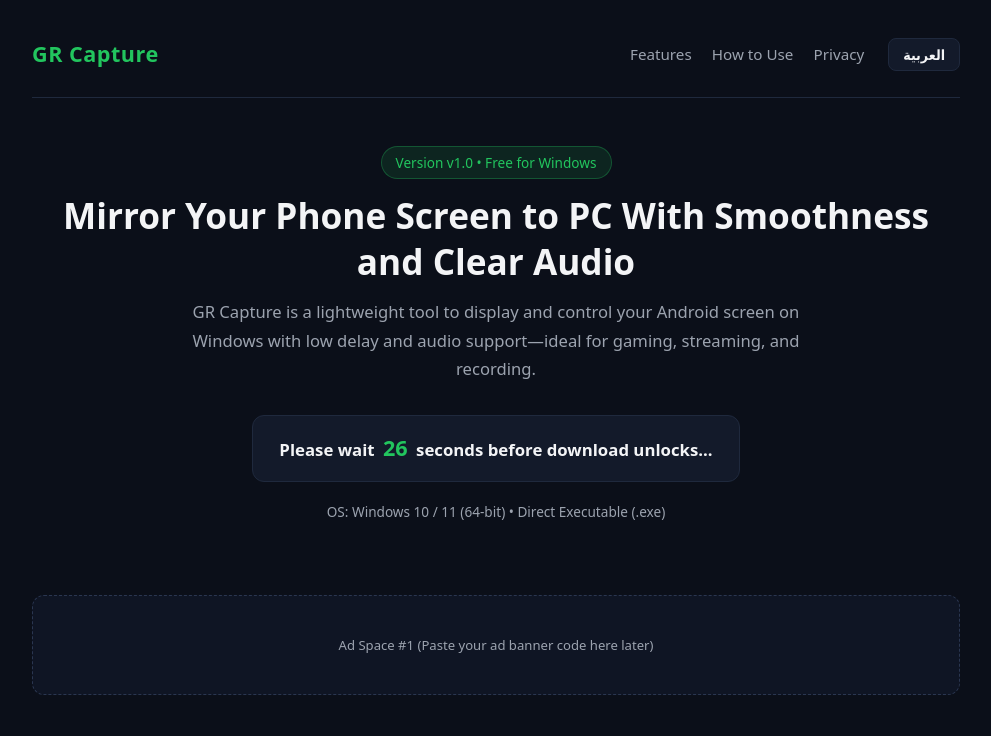
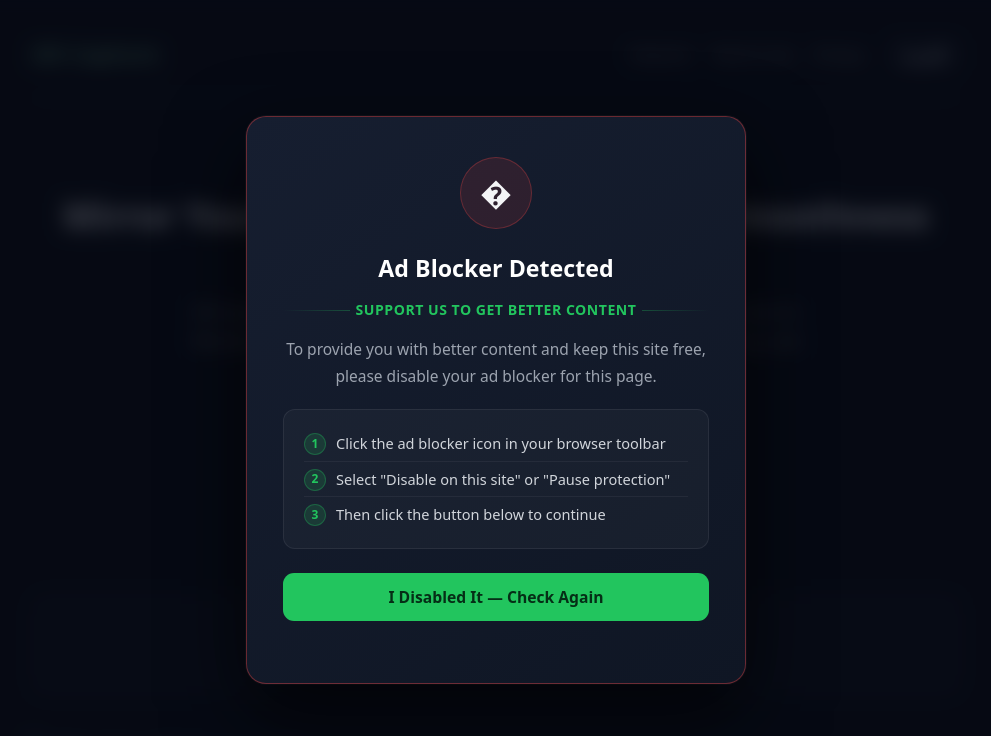
Before and after one commit to brnamj-glitch/GR-Capture, a plain HTML site: page index.html in a window 1280 px wide. Shown: the top 736 px of the page, without its empty margins (144-1135 px from the left). Drawn offline with Linux system fonts and the light colour scheme.

Commit message:
Add files via upload

```diff
--- a/index.html
+++ b/index.html
@@ -71,61 +71,117 @@
     }
     .btn-download:hover { background: var(--accent-hover); transform: translateY(-2px); }
 
-    /* ===== Adblock overlay - يغطي الصفحة كلها ===== */
+    /* =====================================================
+       ADBLOCK OVERLAY
+       - الشاشة الضبابية تغطي المحتوى خلفها
+       - الكارد يظهر في المنتصف
+    ===================================================== */
     .adblock-overlay {
       display: none;
       position: fixed;
       inset: 0;
       z-index: 9999;
-      background: rgba(5, 8, 18, 0.97);
-      backdrop-filter: blur(6px);
+      /* ضباب وتعتيم على المحتوى الخلفي */
+      background: rgba(5, 8, 20, 0.75);
+      backdrop-filter: blur(10px) saturate(0.4);
+      -webkit-backdrop-filter: blur(10px) saturate(0.4);
       align-items: center;
       justify-content: center;
       padding: 20px;
+      /* ظهور بانيميشن ناعم */
+      animation: overlayIn 0.35s ease;
+    }
+    @keyframes overlayIn {
+      from { opacity: 0; backdrop-filter: blur(0px); }
+      to   { opacity: 1; backdrop-filter: blur(10px) saturate(0.4); }
     }
     .adblock-overlay.active { display: flex; }
+
     .adblock-modal {
-      background: #131a2a;
-      border: 1px solid rgba(239, 68, 68, 0.5);
-      border-radius: 18px;
-      padding: 36px 32px;
-      max-width: 520px;
+      background: linear-gradient(145deg, #161e30, #0f1624);
+      border: 1px solid rgba(239, 68, 68, 0.4);
+      border-radius: 20px;
+      padding: 40px 36px 32px;
+      max-width: 500px;
       width: 100%;
       text-align: center;
-      box-shadow: 0 20px 60px rgba(0,0,0,0.6);
+      box-shadow: 0 30px 80px rgba(0,0,0,0.7), 0 0 0 1px rgba(255,255,255,0.04);
+      animation: modalIn 0.4s cubic-bezier(0.34,1.56,0.64,1);
     }
-    .adblock-icon { font-size: 3rem; margin-bottom: 14px; }
-    .adblock-modal h2 { color: #fff; font-size: 1.4rem; margin-bottom: 10px; }
-    .adblock-modal p { color: #9ca3af; font-size: 0.97rem; line-height: 1.65; margin-bottom: 10px; }
-    .adblock-steps {
-      background: rgba(239, 68, 68, 0.08);
-      border: 1px solid rgba(239, 68, 68, 0.25);
-      border-radius: 10px;
-      padding: 14px 18px;
+    @keyframes modalIn {
+      from { transform: scale(0.88) translateY(20px); opacity: 0; }
+      to   { transform: scale(1) translateY(0); opacity: 1; }
+    }
+
+    .ab-icon-wrap {
+      width: 72px; height: 72px;
+      background: rgba(239, 68, 68, 0.12);
+      border: 1px solid rgba(239, 68, 68, 0.3);
+      border-radius: 50%;
+      display: flex; align-items: center; justify-content: center;
+      font-size: 2rem;
+      margin: 0 auto 20px;
+    }
+
+    .adblock-modal h2 {
+      color: #fff; font-size: 1.45rem; margin-bottom: 10px; font-weight: 800;
+    }
+
+    .ab-subtitle {
+      color: var(--accent); font-size: 0.88rem; font-weight: 700;
+      letter-spacing: 0.5px; text-transform: uppercase; margin-bottom: 14px;
+      display: flex; align-items: center; justify-content: center; gap: 6px;
+    }
+    .ab-subtitle::before, .ab-subtitle::after {
+      content: ""; flex: 1; height: 1px;
+      background: linear-gradient(to right, transparent, rgba(34,197,94,0.3));
+    }
+    .ab-subtitle::after {
+      background: linear-gradient(to left, transparent, rgba(34,197,94,0.3));
+    }
+
+    .adblock-modal p.ab-desc {
+      color: #9ca3af; font-size: 0.97rem; line-height: 1.7; margin-bottom: 20px;
+    }
+
+    .ab-steps {
+      background: rgba(255,255,255,0.03);
+      border: 1px solid rgba(255,255,255,0.07);
+      border-radius: 12px;
+      padding: 16px 20px;
       text-align: start;
-      margin: 14px 0 20px;
-      color: #fca5a5;
-      font-size: 0.9rem;
+      margin-bottom: 24px;
+      list-style: none;
     }
-    .adblock-steps li { margin-bottom: 6px; list-style: none; padding-inline-start: 4px; }
-    .adblock-steps li::before { content: "✦ "; color: #ef4444; }
+    .ab-steps li {
+      color: #d1d5db; font-size: 0.91rem; padding: 5px 0;
+      display: flex; align-items: flex-start; gap: 10px;
+    }
+    .ab-steps li + li { border-top: 1px solid rgba(255,255,255,0.05); }
+    .ab-step-num {
+      min-width: 22px; height: 22px;
+      background: rgba(34,197,94,0.15);
+      border: 1px solid rgba(34,197,94,0.3);
+      border-radius: 50%;
+      color: var(--accent);
+      font-size: 0.75rem; font-weight: 800;
+      display: flex; align-items: center; justify-content: center;
+      margin-top: 2px; flex-shrink: 0;
+    }
+
     .recheck-btn {
       background: var(--accent); color: #052e16; border: none;
-      padding: 12px 28px; border-radius: 10px; cursor: pointer;
+      padding: 13px 28px; border-radius: 11px; cursor: pointer;
       font-weight: 800; font-size: 0.98rem; transition: 0.2s;
-      width: 100%;
+      width: 100%; display: flex; align-items: center; justify-content: center; gap: 8px;
     }
-    .recheck-btn:hover { background: var(--accent-hover); }
+    .recheck-btn:hover:not(:disabled) { background: var(--accent-hover); transform: translateY(-1px); }
+    .recheck-btn:disabled { opacity: 0.6; cursor: not-allowed; transform: none; }
+
     .recheck-status {
-      margin-top: 10px; font-size: 0.85rem; color: var(--muted); min-height: 20px;
+      margin-top: 10px; font-size: 0.85rem; color: #f87171; min-height: 20px;
+      font-weight: 600;
     }
-
-    .adblock-lock {
-      background: var(--danger-bg); border: 1px solid rgba(239, 68, 68, 0.45);
-      color: #fecaca; padding: 16px 20px; border-radius: 12px; max-width: 620px;
-      text-align: center; font-size: 0.95rem;
-    }
-    .adblock-lock strong { color: #fff; display: block; margin-bottom: 4px; font-size: 1rem; }
 
     .meta-info { margin-top: 8px; font-size: 0.85rem; color: var(--muted); }
 
@@ -135,16 +191,10 @@
       min-height: 100px; display: flex; flex-direction: column; align-items: center; justify-content: center;
       position: relative;
     }
-
-    /* عنصر وهمي لكشف حظر CSS من مانع الإعلانات */
     .ad-probe-box {
-      width: 320px;
-      height: 55px;
-      display: flex;
-      align-items: center;
-      justify-content: center;
-      font-size: 0.82rem;
-      color: var(--muted);
+      width: 320px; height: 55px; display: flex;
+      align-items: center; justify-content: center;
+      font-size: 0.82rem; color: var(--muted);
     }
 
     .section { margin: 44px 0; }
@@ -164,20 +214,44 @@
     footer a { color: var(--accent); text-decoration: none; margin: 0 8px; }
 
     .hidden { display: none !important; }
+
+    /* spinner للزر */
+    @keyframes spin { to { transform: rotate(360deg); } }
+    .spinner {
+      width: 16px; height: 16px;
+      border: 2px solid rgba(5,46,22,0.4);
+      border-top-color: #052e16;
+      border-radius: 50%;
+      animation: spin 0.7s linear infinite;
+    }
   </style>
 </head>
 <body>
 
-  <!-- ===== Overlay مانع الإعلانات (يغطي كامل الصفحة) ===== -->
-  <div class="adblock-overlay" id="adblockOverlay" role="dialog" aria-modal="true">
+  <!-- ===================================================
+       ADBLOCK OVERLAY — شاشة ضبابية + كارد تحذير
+  =================================================== -->
+  <div class="adblock-overlay" id="adblockOverlay" role="dialog" aria-modal="true" aria-labelledby="ab-title">
     <div class="adblock-modal">
-      <div class="adblock-icon">🚫</div>
+      <div class="ab-icon-wrap">�️</div>
       <h2 id="ab-title">Ad Blocker Detected!</h2>
-      <p id="ab-desc">This site relies on ads to remain free. Please disable your ad blocker to continue and unlock the download button.</p>
-      <ul class="adblock-steps" id="ab-steps">
-        <li id="ab-s1">Click the ad blocker icon in your browser toolbar</li>
-        <li id="ab-s2">Choose "Disable on this site" or "Pause"</li>
-        <li id="ab-s3">Refresh or click the button below once done</li>
+      <p class="ab-subtitle" id="ab-subtitle">Support us to get better content</p>
+      <p class="ab-desc" id="ab-desc">
+        To provide you with better content and keep this site free, please disable your ad blocker for this page.
+      </p>
+      <ul class="ab-steps" id="ab-steps">
+        <li>
+          <span class="ab-step-num">1</span>
+          <span id="ab-s1">Click the ad blocker icon in your browser toolbar</span>
+        </li>
+        <li>
+          <span class="ab-step-num">2</span>
+          <span id="ab-s2">Select "Disable on this site" or "Pause protection"</span>
+        </li>
+        <li>
+          <span class="ab-step-num">3</span>
+          <span id="ab-s3">Then click the button below to continue</span>
+        </li>
       </ul>
       <button class="recheck-btn" id="recheckBtn" type="button" onclick="recheckAdblock()">
         <span id="ab-recheckLabel">I Disabled It — Check Again</span>
@@ -186,6 +260,9 @@
     </div>
   </div>
 
+  <!-- ===================================================
+       MAIN CONTENT
+  =================================================== -->
   <div class="container">
     <header>
       <div class="logo">GR Capture</div>
@@ -231,7 +308,7 @@
       </div>
     </section>
 
-    <!-- مساحة إعلانية 1 + عناصر فحص شائعة (تُستخدم لكشف الحظر) -->
+    <!-- مساحة إعلانية 1 -->
     <div class="ad-slot" id="ad-top">
       <div class="adsbygoogle ad-probe-box" id="google_ads_iframe_1" data-ad-slot="1001">
         <span data-i18n="adTopText">Ad Space #1 (Paste your ad banner code here later)</span>
@@ -291,11 +368,17 @@
     </footer>
   </div>
 
-  <!--
-    ads.js: ملف محلي باسم إعلاني — يضبط window.__grAdsLoaded = true عند تحميله.
-    إذا منع الـ adblock تحميله، يبقى __grAdsLoaded = false وهذا أحد مؤشرات الكشف.
-  -->
+  <!-- ads.js محلي -->
   <script src="ads.js" async></script>
+
+  <!-- طُعم خارجي: doubleclick.net محجوب في كل قوائم الحجب بما فيها Brave -->
+  <script>window.__grExtProbeBlocked = true;</script>
+  <script
+    src="https://www3.doubleclick.net/pagead/js/adsbygoogle.js"
+    onload="window.__grExtProbeBlocked = false;"
+    onerror="window.__grExtProbeBlocked = true;"
+    async
+  ></script>
 
   <script>
     /* ============================================================
@@ -333,12 +416,12 @@
         termsText: "<strong>Disclaimer:</strong> Provided for personal and educational use. All rights reserved to the GR Capture developer.",
         footerCopy: "© 2026 GR Capture — All rights reserved",
         contactUs: "Contact",
-        // Overlay texts
-        abTitle: "Ad Blocker Detected!",
-        abDesc: "This site relies on ads to remain free. Please disable your ad blocker to continue and unlock the download button.",
+        abTitle: "Ad Blocker Detected",
+        abSubtitle: "Support us to get better content",
+        abDesc: "To provide you with better content and keep this site free, please disable your ad blocker for this page.",
         abS1: "Click the ad blocker icon in your browser toolbar",
-        abS2: "Choose \"Disable on this site\" or \"Pause\"",
-        abS3: "Refresh or click the button below once done",
+        abS2: "Select \"Disable on this site\" or \"Pause protection\"",
+        abS3: "Then click the button below to continue",
         abRecheck: "I Disabled It — Check Again",
         abChecking: "Checking...",
         abStillBlocked: "Ad blocker is still active. Please fully disable it for this site."
@@ -374,12 +457,12 @@
         termsText: "<strong>إخلاء المسؤولية:</strong> البرنامج متاح للاستخدام الشخصي والتعليمي. جميع الحقوق محفوظة لمطور GR Capture.",
         footerCopy: "© 2026 GR Capture — جميع الحقوق محفوظة",
         contactUs: "تواصل معنا",
-        // Overlay texts
-        abTitle: "تم اكتشاف مانع إعلانات!",
-        abDesc: "يعتمد هذا الموقع على الإعلانات ليبقى مجانياً. يرجى إيقاف مانع الإعلانات للمتابعة وفتح زر التحميل.",
+        abTitle: "تم اكتشاف مانع إعلانات",
+        abSubtitle: "ساعدنا لنقدم لك محتوى أفضل",
+        abDesc: "لتقديم محتوى أفضل والإبقاء على هذا الموقع مجانياً، يرجى إيقاف مانع الإعلانات لهذه الصفحة.",
         abS1: "انقر على أيقونة مانع الإعلانات في شريط المتصفح",
-        abS2: "اختر \"تعطيل لهذا الموقع\" أو \"إيقاف مؤقت\"",
-        abS3: "أعد تحميل الصفحة أو اضغط الزر أدناه",
+        abS2: "اختر \"تعطيل لهذا الموقع\" أو \"إيقاف الحماية\"",
+        abS3: "ثم اضغط على الزر أدناه للمتابعة",
         abRecheck: "أوقفته — افحص مرة أخرى",
         abChecking: "جارٍ الفحص...",
         abStillBlocked: "مانع الإعلانات لا يزال نشطاً. يرجى تعطيله كلياً لهذا الموقع."
@@ -389,11 +472,12 @@
     /* ============================================================
        STATE
     ============================================================ */
-    let currentLang = "en";
-    let timeLeft = 30;
+    let currentLang      = "en";
+    let timeLeft         = 30;
     let countdownInterval = null;
-    let timerFinished = false;
-    let adblockConfirmed = false; // true = تم التحقق بأنه لا يوجد حجب
+    let watchdogInterval  = null; // فحص دوري أثناء العداد
+    let timerFinished    = false;
+    let adblockConfirmed = false;
 
     /* ============================================================
        DOM REFS
@@ -408,67 +492,63 @@
     const langToggle     = document.getElementById("langToggle");
 
     /* ============================================================
-       ADBLOCK DETECTION  — طبقات متعددة
+       ADBLOCK DETECTION
     ============================================================ */
 
-    /**
-     * الطبقة 1: هل ads.js فشل في التحميل؟
-     * ads.js يضبط window.__grAdsLoaded = true عند تحميله.
-     * إذا بقي false أو undefined → محجوب.
-     */
-    function checkScriptBlocked() {
-      return !window.__grAdsLoaded;
+    // الطبقة 1: الطُعم الخارجي (doubleclick.net) — يكشف Brave وكل adblock
+    function checkExternalProbeBlocked() {
+      return window.__grExtProbeBlocked !== false;
     }
 
-    /**
-     * الطبقة 2: فحص CSS — ينشئ div بكلاس adsbygoogle
-     * مانعو الإعلانات يخفونه (height=0 أو display:none).
-     */
+    // الطبقة 2: فحص CSS — div بكلاسات إعلانية
     function checkCSSBlocked() {
       const probe = document.createElement("div");
-      probe.className = "pub_300x250 pub_300x250m pub_728x90 textAds";
-      probe.style.cssText = "position:absolute;left:-9999px;width:1px;height:1px;";
+      probe.className = "adsbygoogle pub_300x250 pub_300x250m pub_728x90 textAds";
+      probe.style.cssText = "position:fixed;top:-9999px;left:-9999px;width:300px;height:250px;pointer-events:none;";
       probe.setAttribute("data-ad-slot", "9999");
       document.body.appendChild(probe);
-      const rect = probe.getBoundingClientRect();
-      const blocked = (rect.height === 0 || rect.width === 0 || probe.offsetParent === null);
+      const rect   = probe.getBoundingClientRect();
+      const styles = window.getComputedStyle(probe);
+      const blocked = (
+        rect.height === 0 || rect.width === 0 ||
+        styles.display === "none" ||
+        styles.visibility === "hidden" ||
+        styles.opacity === "0"
+      );
       document.body.removeChild(probe);
       return blocked;
     }
 
-    /**
-     * الطبقة 3: فحص fetch لملف باسم إعلاني
-     * بعض الـ adblockers تمنع طلبات الشبكة لأسماء مشبوهة.
-     * نجرب جلب ads.js مرة أخرى (يفشل إذا كانت URL محظورة).
-     * هذا الفحص async ونستخدمه فقط كمؤشر إضافي.
-     */
+    // الطبقة 3: fetch لـ URL إعلاني خارجي
     async function checkFetchBlocked() {
       try {
-        const res = await fetch("ads.js?_=" + Date.now(), { cache: "no-store" });
-        return !res.ok;
+        const controller = new AbortController();
+        const tid = setTimeout(() => controller.abort(), 2000);
+        await fetch(
+          "https://pagead2.googlesyndication.com/pagead/js/adsbygoogle.js?client=test",
+          { method: "HEAD", mode: "no-cors", signal: controller.signal, cache: "no-store" }
+        );
+        clearTimeout(tid);
+        return false;
       } catch {
         return true;
       }
     }
 
-    /**
-     * isAdBlocked — يجمع كل الطبقات
-     * إذا طبقة واحدة رجعت true → محجوب
-     */
     async function isAdBlocked() {
-      if (checkScriptBlocked()) return true;
-      if (checkCSSBlocked())    return true;
-      const fetchBlocked = await checkFetchBlocked();
-      if (fetchBlocked) return true;
-      return false;
+      await new Promise(r => setTimeout(r, 200));
+      if (checkExternalProbeBlocked()) return true;
+      if (checkCSSBlocked())           return true;
+      return await checkFetchBlocked();
     }
 
     /* ============================================================
-       OVERLAY — إظهار/إخفاء
+       OVERLAY
     ============================================================ */
     function showAdblockOverlay() {
       adblockOverlay.classList.add("active");
       stopTimer();
+      stopWatchdog();
     }
 
     function hideAdblockOverlay() {
@@ -481,31 +561,57 @@
       const t = translations[currentLang];
       recheckStatus.textContent = "";
       recheckBtn.disabled = true;
-      document.getElementById("ab-recheckLabel").textContent = t.abChecking;
+      // أظهر spinner
+      document.getElementById("ab-recheckLabel").textContent = "";
+      recheckBtn.innerHTML = '<div class="spinner"></div><span id="ab-recheckLabel">' + t.abChecking + '</span>';
 
-      // ننتظر لحظة قصيرة حتى يأخذ المتصفح وقته بعد تعطيل الـ adblock
-      await new Promise(r => setTimeout(r, 900));
+      await new Promise(r => setTimeout(r, 600));
 
-      // أعد تحميل ads.js ديناميكياً لإعادة ضبط __grAdsLoaded
-      window.__grAdsLoaded = false;
+      // أعد تحميل الطُعم الخارجي
+      window.__grExtProbeBlocked = true;
       await new Promise((resolve) => {
         const s = document.createElement("script");
-        s.src = "ads.js?rechk=" + Date.now();
-        s.onload = () => resolve();
-        s.onerror = () => resolve();
+        s.src = "https://www3.doubleclick.net/pagead/js/adsbygoogle.js?rechk=" + Date.now();
+        s.onload  = () => { window.__grExtProbeBlocked = false; resolve(); };
+        s.onerror = () => { window.__grExtProbeBlocked = true;  resolve(); };
         document.head.appendChild(s);
-        setTimeout(resolve, 1500); // timeout احتياطي
+        setTimeout(resolve, 2500);
       });
 
       const blocked = await isAdBlocked();
       recheckBtn.disabled = false;
-      document.getElementById("ab-recheckLabel").textContent = t.abRecheck;
+      recheckBtn.innerHTML = '<span id="ab-recheckLabel">' + t.abRecheck + '</span>';
 
       if (!blocked) {
         hideAdblockOverlay();
-        startTimer(); // ابدأ العداد فوراً بعد التحقق
+        startTimer();
+        startWatchdog(); // ابدأ المراقبة المستمرة
       } else {
         recheckStatus.textContent = t.abStillBlocked;
+      }
+    }
+
+    /* ============================================================
+       WATCHDOG — فحص دوري كل 5 ثواني أثناء العداد
+       لو المستخدم شغّل الـ adblock مرة ثانية → تظهر الشاشة فوراً
+    ============================================================ */
+    function startWatchdog() {
+      if (watchdogInterval) return;
+      watchdogInterval = setInterval(async () => {
+        if (timerFinished) { stopWatchdog(); return; }
+        if (document.hidden) return;
+        const blocked = await isAdBlocked();
+        if (blocked) {
+          showAdblockOverlay(); // يوقف العداد تلقائياً داخل showAdblockOverlay
+          updateOverlayTexts(translations[currentLang]);
+        }
+      }, 5000);
+    }
+
+    function stopWatchdog() {
+      if (watchdogInterval) {
+        clearInterval(watchdogInterval);
+        watchdogInterval = null;
       }
     }
 
@@ -516,18 +622,15 @@
       if (timerFinished) return;
       timerBox.classList.remove("hidden");
       pausedBox.classList.add("hidden");
-
-      if (countdownInterval) return; // بالفعل شغّال
+      if (countdownInterval) return;
       countdownInterval = setInterval(() => {
-        // لا تعمل إذا كان التبويب مخفياً
         if (document.hidden) return;
-
         timeLeft--;
         countdownEl.textContent = timeLeft;
-
         if (timeLeft <= 0) {
           clearInterval(countdownInterval);
           countdownInterval = null;
+          stopWatchdog();
           timerFinished = true;
           timerBox.classList.add("hidden");
           pausedBox.classList.add("hidden");
@@ -543,52 +646,48 @@
       }
     }
 
-    /* إيقاف/استئناف العداد عند مغادرة/عودة التبويب */
+    /* إيقاف/استئناف العداد عند تبديل التبويب */
     document.addEventListener("visibilitychange", () => {
       if (timerFinished || adblockOverlay.classList.contains("active")) return;
-
       if (document.hidden) {
-        // غادر التبويب — أوقف العداد وأظهر التنبيه
         stopTimer();
         if (!timerFinished) {
           timerBox.classList.remove("hidden");
           pausedBox.classList.remove("hidden");
         }
       } else {
-        // رجع للتبويب — أخفِ التنبيه واستأنف العداد
         pausedBox.classList.add("hidden");
-        if (!timerFinished && adblockConfirmed) {
-          startTimer();
-        }
+        if (!timerFinished && adblockConfirmed) startTimer();
       }
     });
 
     /* ============================================================
-       LANGUAGE TOGGLE
+       LANGUAGE
     ============================================================ */
+    function updateOverlayTexts(t) {
+      document.getElementById("ab-title").textContent    = t.abTitle;
+      document.getElementById("ab-subtitle").textContent = t.abSubtitle;
+      document.getElementById("ab-desc").textContent     = t.abDesc;
+      document.getElementById("ab-s1").textContent       = t.abS1;
+      document.getElementById("ab-s2").textContent       = t.abS2;
+      document.getElementById("ab-s3").textContent       = t.abS3;
+      const lbl = document.getElementById("ab-recheckLabel");
+      if (lbl) lbl.textContent = t.abRecheck;
+    }
+
     function applyLang(lang) {
       const t = translations[lang];
       currentLang = lang;
-
       document.documentElement.lang = t.lang;
       document.documentElement.dir  = t.dir;
       document.title = t.pageTitle;
       langToggle.textContent = t.switchBtn;
-
-      // ترجمة عناصر data-i18n
       document.querySelectorAll("[data-i18n]").forEach(el => {
         const key = el.getAttribute("data-i18n");
         if (t[key] !== undefined) el.innerHTML = t[key];
       });
-
-      // ترجمة الـ overlay
-      document.getElementById("ab-title").textContent   = t.abTitle;
-      document.getElementById("ab-desc").textContent    = t.abDesc;
-      document.getElementById("ab-s1").textContent      = t.abS1;
-      document.getElementById("ab-s2").textContent      = t.abS2;
-      document.getElementById("ab-s3").textContent      = t.abS3;
-      document.getElementById("ab-recheckLabel").textContent = t.abRecheck;
-      if (recheckStatus.textContent) recheckStatus.textContent = ""; // امسح رسالة الخطأ عند تبديل اللغة
+      updateOverlayTexts(t);
+      recheckStatus.textContent = "";
     }
 
     langToggle.addEventListener("click", () => {
@@ -596,25 +695,22 @@
     });
 
     /* ============================================================
-       INIT — نقطة الانطلاق
+       INIT
     ============================================================ */
     async function init() {
       applyLang("en");
-
-      // انتظر حتى يتم تحميل الصفحة بالكامل قبل فحص الـ adblock
-      // (نعطي ads.js وقتاً معقولاً ليحمّل أو يفشل)
-      await new Promise(r => setTimeout(r, 600));
-
+      // انتظر حتى يكتمل onload/onerror للطُعم الخارجي (max 2.5s)
+      await new Promise(r => setTimeout(r, 2500));
       const blocked = await isAdBlocked();
       if (blocked) {
         showAdblockOverlay();
       } else {
         adblockConfirmed = true;
         startTimer();
+        startWatchdog();
       }
     }
 
-    // شغّل init بعد تحميل الصفحة
     if (document.readyState === "loading") {
       document.addEventListener("DOMContentLoaded", init);
     } else {
```
